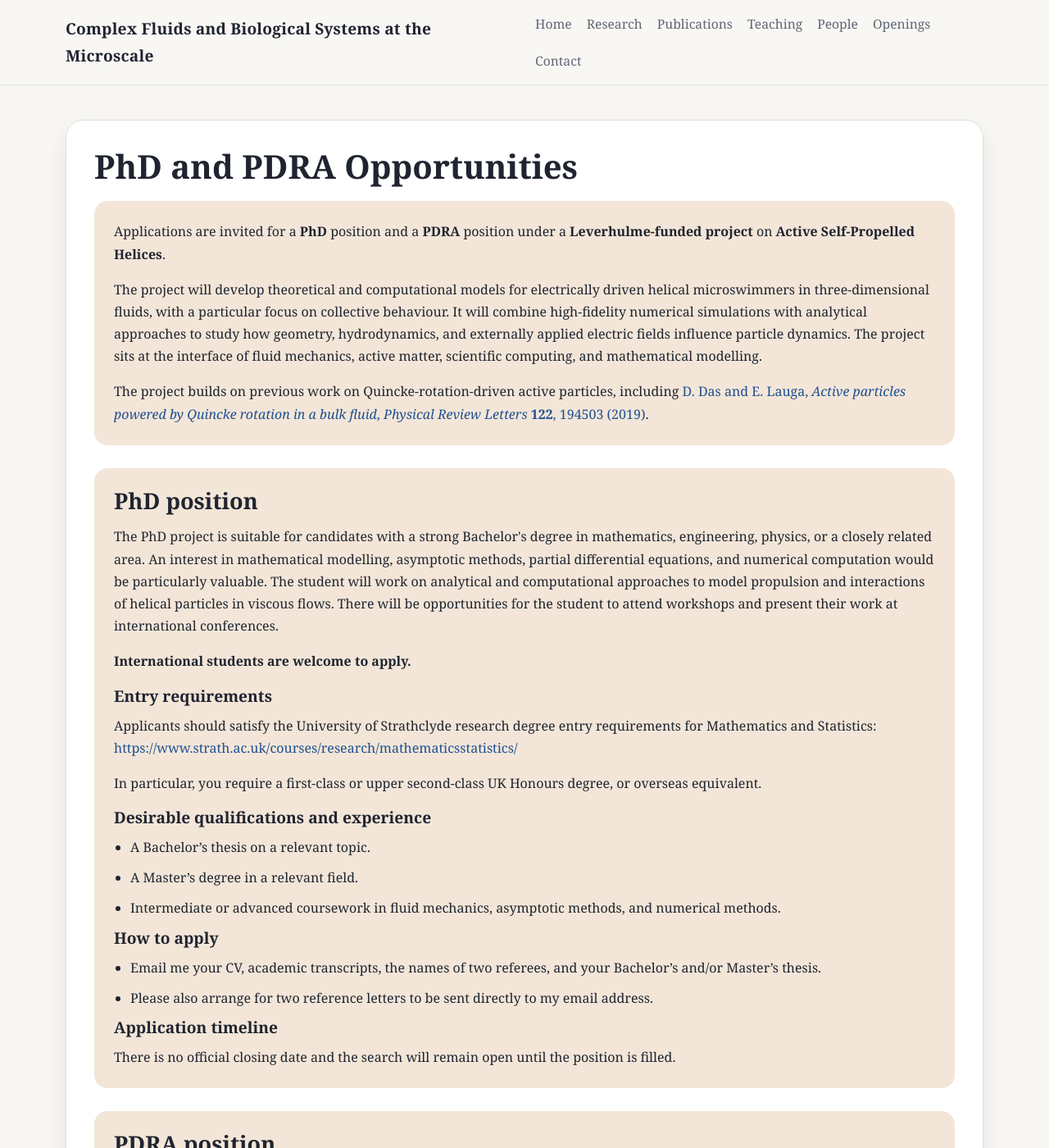
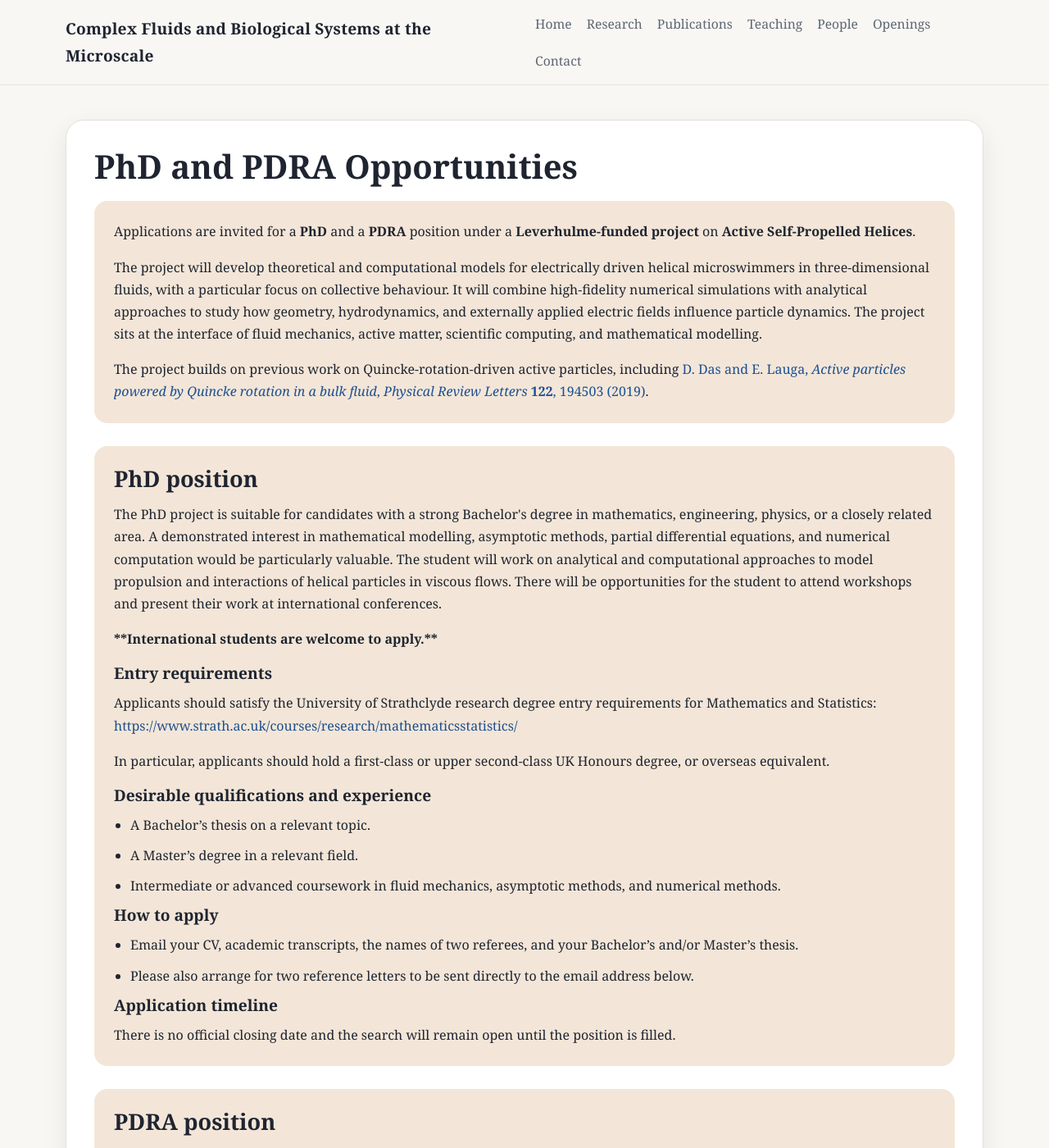
Before and after one commit to debasishuiuc/debasishuiuc.github.io, a Jekyll site: the page built from openings.md, in a window 1280 px wide and 1400 px high. Shown: the whole window at 82% size. Built offline with Jekyll 4.4.1, drawn with Linux system fonts in a browser that asks for light colours; some of the changed text lies outside the part shown.

Commit message:
Update openings page

```diff
--- a/openings.md
+++ b/openings.md
@@ -9,7 +9,7 @@ permalink: /openings/
 
   <div style="background: #f3e6d8; border-radius: 16px; padding: 24px; margin-bottom: 28px;">
     <p style="margin-top: 0;">
-      Applications are invited for a <strong>PhD</strong> position and a <strong>PDRA</strong> position under a <strong>Leverhulme-funded project</strong> on <strong>Active Self-Propelled Helices</strong>.
+      Applications are invited for a <strong>PhD</strong> and a <strong>PDRA</strong> position under a <strong>Leverhulme-funded project</strong> on <strong>Active Self-Propelled Helices</strong>.
     </p>
 
     <p>
@@ -25,9 +25,9 @@ permalink: /openings/
   <div style="background: #f3e6d8; border-radius: 16px; padding: 24px; margin-bottom: 28px;">
     <h2 style="margin-top: 0;">PhD position</h2>
 
-    <p>The PhD project is suitable for candidates with a strong Bachelor's degree in mathematics, engineering, physics, or a closely related area. An interest in mathematical modelling, asymptotic methods, partial differential equations, and numerical computation would be particularly valuable. The student will work on analytical and computational approaches to model propulsion and interactions of helical particles in viscous flows. There will be opportunities for the student to attend workshops and present their work at international conferences.</p>
+    <p>The PhD project is suitable for candidates with a strong Bachelor's degree in mathematics, engineering, physics, or a closely related area. A demonstrated interest in mathematical modelling, asymptotic methods, partial differential equations, and numerical computation would be particularly valuable. The student will work on analytical and computational approaches to model propulsion and interactions of helical particles in viscous flows. There will be opportunities for the student to attend workshops and present their work at international conferences.</p>
 
-    <p><strong>International students are welcome to apply.</strong></p>
+    <p><strong>**International students are welcome to apply.**</strong></p>
 
     <h3>Entry requirements</h3>
     <p>
@@ -35,7 +35,7 @@ permalink: /openings/
       <a href="https://www.strath.ac.uk/courses/research/mathematicsstatistics/" target="_blank" rel="noopener noreferrer">https://www.strath.ac.uk/courses/research/mathematicsstatistics/</a>
     </p>
 
-    <p>In particular, you require a first-class or upper second-class UK Honours degree, or overseas equivalent.</p>
+    <p>In particular, applicants should hold a first-class or upper second-class UK Honours degree, or overseas equivalent.</p>
 
     <h3>Desirable qualifications and experience</h3>
     <ul>
@@ -46,8 +46,8 @@ permalink: /openings/
 
     <h3>How to apply</h3>
     <ul>
-      <li>Email me your CV, academic transcripts, the names of two referees, and your Bachelor’s and/or Master’s thesis.</li>
-      <li>Please also arrange for two reference letters to be sent directly to my email address.</li>
+      <li>Email your CV, academic transcripts, the names of two referees, and your Bachelor’s and/or Master’s thesis.</li>
+      <li>Please also arrange for two reference letters to be sent directly to the email address below.</li>
     </ul>
 
     <h3>Application timeline</h3>
@@ -93,14 +93,14 @@ permalink: /openings/
     </p>
 
     <p style="margin-bottom: 0;">
-      I have multiple PhD projects suitable for this scheme. Interested students are encouraged to email me for further details.
+      I have multiple PhD projects suitable for this scheme. Interested students are encouraged to get in touch for further details.
     </p>
   </div>
 
   <div style="background: #f3e6d8; border-radius: 16px; padding: 24px; margin-bottom: 28px;">
     <h2 style="margin-top: 0;">Informal enquiries</h2>
 
-    <p>Interested candidates are encouraged to email me for further information about the projects.</p>
+    <p>Interested candidates are encouraged to get in touch for further information about the projects.</p>
 
     <p style="margin-bottom: 0;">
       <strong>Debasish Das</strong><br>
```
